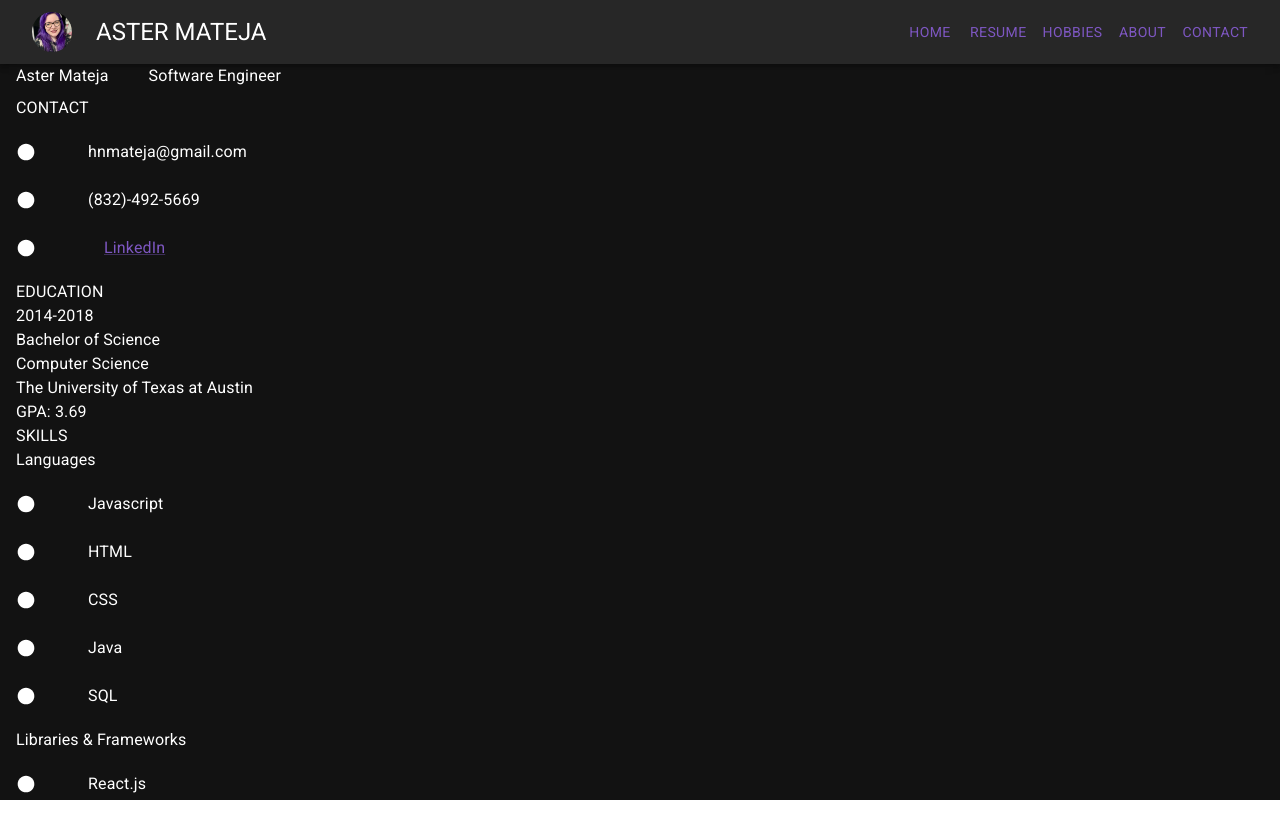
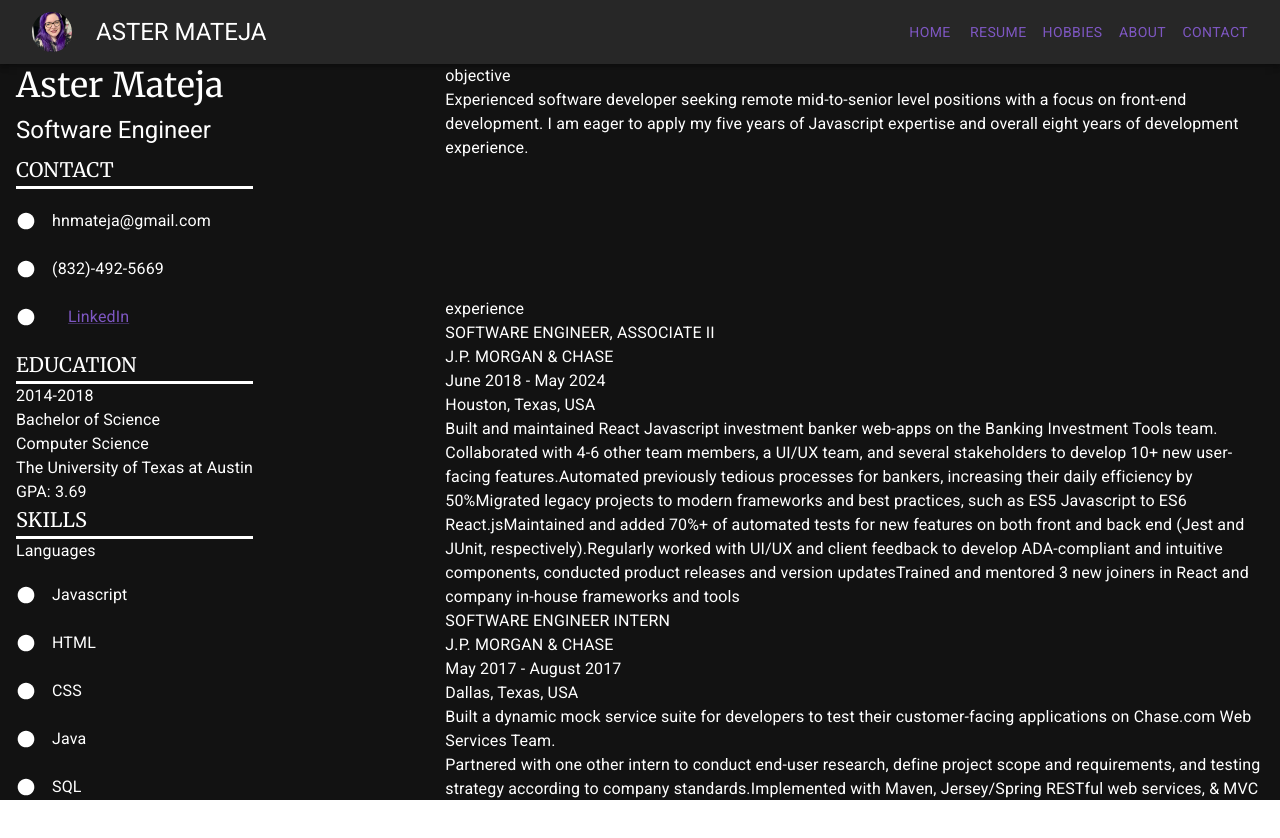
Before and after one commit to anmateja/amateja-site, a React (Vite) app in the folder amateja-site/: page /resume in a window 1280 px wide. Shown: the top 838 px of the page. Built offline with nearby package versions, Linux system fonts and the light colour scheme.

Commit message:
Added routing, added right panel of Resume with some styling

```diff
--- a/amateja-site/src/App.jsx
+++ b/amateja-site/src/App.jsx
@@ -6,6 +6,9 @@
 import { Route, Routes } from 'react-router-dom';
 import Home from './pages/Home';
 import Resume from './pages/Resume';
+import Hobbies from './pages/Hobbies';
+import About from './pages/About';
+import Contact from './pages/Contact';
 
 function App() {
   return (
@@ -24,6 +27,9 @@
             <Routes>
               <Route exact path='/' element={<Home/>}/>
               <Route path='/resume' element={<Resume/>}/>
+              <Route path='/hobbies' element={<Hobbies/>}/>
+              <Route path='/about' element={<About/>}/>
+              <Route path='/contact' element={<Contact/>}/>
             </Routes>
           </div>
         </Box>
--- a/amateja-site/src/AppHeader.jsx
+++ b/amateja-site/src/AppHeader.jsx
@@ -9,11 +9,20 @@
 import Box from '@mui/material/Box';
 import photo from './assets/AsterMateja.jpg'
 import CssBaseline from '@mui/material/CssBaseline';
+import { useNavigate } from 'react-router-dom';
 
 
 const pages = ['Home', 'Resume', 'Hobbies', 'About', 'Contact'];
 
 const AppHeader = () => {
+    const navigate = useNavigate();
+    const handleClick = (page) => {
+        if(page == 'Home') {
+            navigate('/');
+        } else {
+            navigate('/'+page.toLowerCase());
+        }
+    };
     return (
         <>
             <CssBaseline />
@@ -22,7 +31,7 @@
                     <Toolbar disableGutters sx={{display: 'flex', justifyContent: 'space-between'}}>
                         <Box sx={{display: 'flex', alignItems: 'center'}}>
                             <Tooltip title='Go Home'>
-                                <IconButton onClick={() => console.log('go home')}>
+                                <IconButton onClick={() => handleClick('Home')}>
                                     <Avatar alt='Aster Mateja' src={photo} />
                                 </IconButton>
                             </Tooltip>
@@ -34,7 +43,7 @@
                             {pages.map((page) => (
                                 <Button
                                     key={page}
-                                    onClick={() => console.log('go to ', page)}
+                                    onClick={() => handleClick(page)}
                                 >
                                     {page}
                                 </Button>
--- /dev/null
+++ b/amateja-site/src/pages/About.jsx
@@ -0,0 +1,11 @@
+import Box from '@mui/material/Box';
+
+const About = () => {
+    return (
+        <Box>
+            About page.
+        </Box>
+    )
+};
+
+export default About;
--- /dev/null
+++ b/amateja-site/src/pages/Contact.jsx
@@ -0,0 +1,11 @@
+import Box from '@mui/material/Box';
+
+const Contact = () => {
+    return (
+        <Box>
+            Contact page.
+        </Box>
+    )
+};
+
+export default Contact;
--- /dev/null
+++ b/amateja-site/src/pages/Hobbies.jsx
@@ -0,0 +1,11 @@
+import Box from '@mui/material/Box';
+
+const Hobbies = () => {
+    return (
+        <Box>
+            Hobbies page.
+        </Box>
+    )
+};
+
+export default Hobbies;
--- a/amateja-site/src/pages/Home.jsx
+++ b/amateja-site/src/pages/Home.jsx
@@ -1,4 +1,5 @@
-import { Box, Typography } from "@mui/material";
+import Box from '@mui/material/Box';
+import Typography from '@mui/material/Typography';
 import background from '../assets/coffee-shop-interior_blurred.jpg';
 import '@fontsource/dancing-script';
 import '@fontsource/courier-prime';
--- a/amateja-site/src/pages/Resume.jsx
+++ b/amateja-site/src/pages/Resume.jsx
@@ -10,15 +10,36 @@
 
 
 const Resume = () => {
-    console.log(Object.keys(data));
+    const rpKeys = Object.keys(data.rightPanel.sections);
+
+    const Experience = (props) => {
+        const {data, key} = props;
+        console.log(data);
+        return (
+            <Box key={key}>
+                <Typography>{data.title}</Typography>
+                <Typography>{data.company}</Typography>
+                <Typography>{data.time}</Typography>
+                <Typography>{data.location}</Typography>
+                <Typography>{data.overview}</Typography>
+                <Typography>{data.details}</Typography>
+            </Box>
+        );
+    };
+
     return (
         <Box sx={{ flexGrow: 1 }}>
             <Grid container spacing={1}>
                 <Grid container size={4}>
-                    <Typography>
+                    <Typography
+                        variant='h4'
+                        sx={{
+                            fontFamily: 'Merriweather'
+                        }}
+                    >
                         {data.leftPanel.title}
                     </Typography>
-                    <Typography>
+                    <Typography variant='h5'>
                         {data.leftPanel.subTitle}
                     </Typography>
                     <Box>
@@ -28,7 +49,22 @@
                     </Box>
                 </Grid>
                 <Grid container size={8}>
-
+                    <Box>
+                        <Typography>{rpKeys[0]}</Typography>
+                        <Typography>{data.rightPanel.sections.objective}</Typography>
+                    </Box>
+                    <Box>
+                        <Typography>{rpKeys[1]}</Typography>
+                        {data.rightPanel.sections.experience.map((exp, index) => {
+                            return (
+                                <Experience key={exp.title+'_'+index} data={exp} />
+                            );
+                        })}
+                    </Box>
+                    <Box>
+                        <Typography>{rpKeys[2]}</Typography>
+                        <Experience data={data.rightPanel.sections.leadership[0]} />
+                    </Box>
                 </Grid>
             </Grid>
         </Box>
--- a/amateja-site/src/pages/resumeComponents/Contact.jsx
+++ b/amateja-site/src/pages/resumeComponents/Contact.jsx
@@ -6,12 +6,20 @@
 import ListItemText from '@mui/material/ListItemText';
 import CircleIcon from '@mui/icons-material/Circle';
 import Link from '@mui/material/Link';
+import '@fontsource/merriweather';
 
 const Contact = (props) => {
     const {data} = props;
     return (
         <Box>
-            <Typography>
+            <Typography
+                variant='h6'
+                sx={{
+                    fontFamily: 'Merriweather',
+                    borderBottom: 'solid',
+                    borderBottomColor: 'white'
+                }}
+            >
                 {data.title}
             </Typography>
             <List>
--- a/amateja-site/src/pages/resumeComponents/Education.jsx
+++ b/amateja-site/src/pages/resumeComponents/Education.jsx
@@ -1,12 +1,22 @@
 import Box from "@mui/material/Box";
 import Typography from "@mui/material/Typography";
+import '@fontsource/merriweather';
 
 const Education = (props) => {
     const {data} = props;
 
     return (
         <Box>
-            <Typography>{data.title}</Typography>
+            <Typography
+                variant='h6'
+                sx={{
+                    fontFamily: 'Merriweather',
+                    borderBottom: 'solid',
+                    borderBottomColor: 'white'
+                }}
+            >
+                {data.title}
+            </Typography>
             <Typography>{data.years}</Typography>
             <Typography>{data.degree}</Typography>
             <Typography>{data.study}</Typography>
--- a/amateja-site/src/pages/resumeComponents/Skills.jsx
+++ b/amateja-site/src/pages/resumeComponents/Skills.jsx
@@ -5,13 +5,23 @@
 import ListItemIcon from '@mui/material/ListItemIcon';
 import ListItemText from '@mui/material/ListItemText';
 import CircleIcon from '@mui/icons-material/Circle';
+import '@fontsource/merriweather';
 
 const Skills = (props) => {
     const {data} = props;
     const subcategories = Object.keys(data.subcategories);
     return (
         <Box>
-            <Typography>{data.title}</Typography>
+            <Typography
+                variant='h6'
+                sx={{
+                    fontFamily: 'Merriweather',
+                    borderBottom: 'solid',
+                    borderBottomColor: 'white'
+                }}
+            >
+                {data.title}
+            </Typography>
             {subcategories.map((category) => {
                 const values = data.subcategories[category];
                 return (
--- a/amateja-site/src/themes/theme.jsx
+++ b/amateja-site/src/themes/theme.jsx
@@ -18,6 +18,13 @@
                 marginRight: '1rem'
             }
         }
+    },
+    MuiListItemIcon: {
+      styleOverrides: {
+        root: {
+          minWidth: 0
+        }
+      }
     }
   },
 });
```
